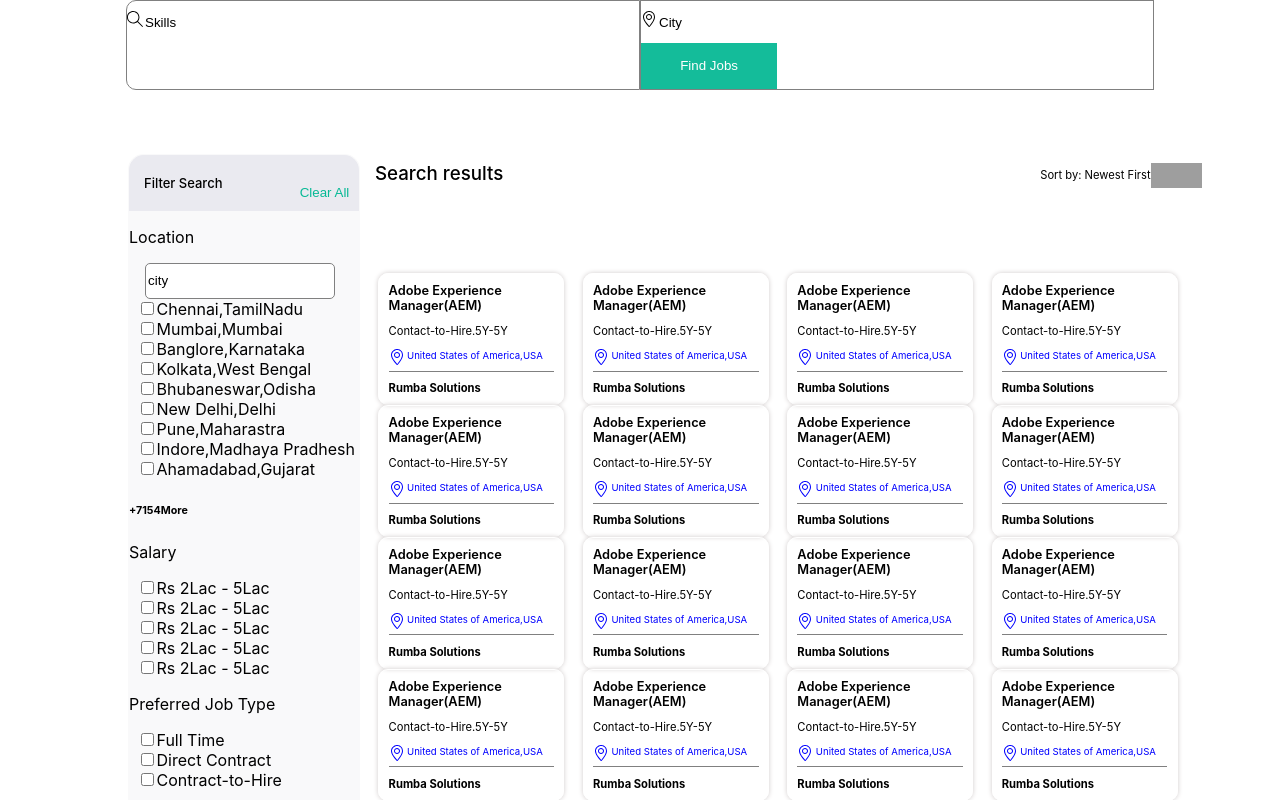
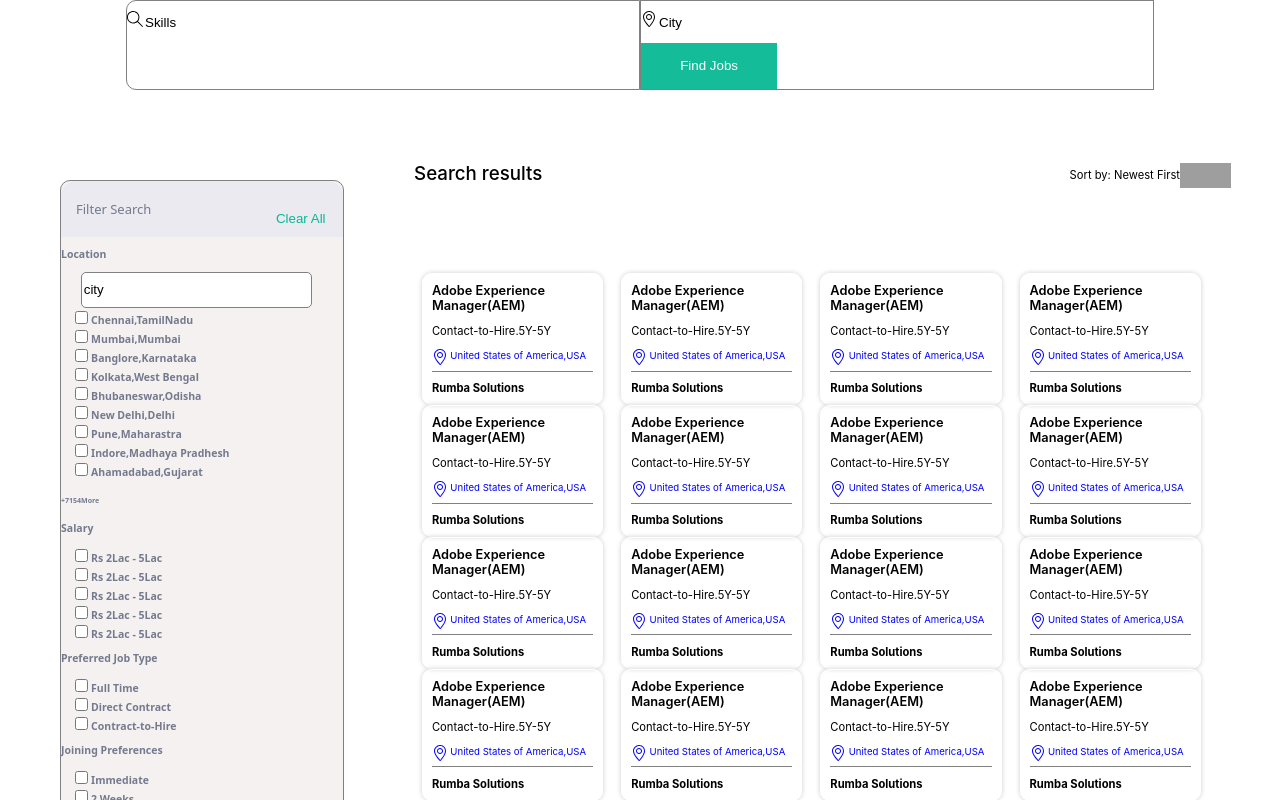
Before and after one commit to Ankita7520/Truetalent, a React (Create React App) app: page /Filter in a window 1280 px wide. Shown: the top 800 px of the page. Built offline with nearby package versions, Linux system fonts and the light colour scheme; grey boxes are pictures that could not be loaded; the HTML template or start-up script is replaced by a standard one.

Commit message:
complete upto country selector

```diff
--- /dev/null
+++ b/src/Add.jsx
@@ -0,0 +1,41 @@
+// import React, { useEffect, useState } from "react";
+
+// import  {useNavigate} from "react-router-dom"
+
+
+
+// const Add=()=>{
+
+
+
+//     const history = useNavigate();
+
+//     useEffect(() => {
+//         const timeoutId = setTimeout(() => {
+//           history('/home'); // Replace '/another-page' with the desired route
+//         }, 2000); // Delay of 2000 milliseconds = 2 seconds
+
+//         // Clean up the timeout on component unmount
+//         return () => clearTimeout(timeoutId);
+//       }, [history]);
+//     return(
+//         <div className="add-main">
+//             <div className="add-close">
+//                 X
+//             </div>
+//             <div className="add-boder">
+
+//             </div>
+//             <div>
+//                 <img src="https://truetalent.io/static/media/giveaway-banner.8511ff72.png" alt="" className="add-img"/>
+//             </div>
+//             <div style={{display:"flex"}} className="add-butt">
+//                 <button className="add-btt" id="add-btt">Register now</button>
+//                 <button className="add-btt" id="add-butt">Rules</button>
+//             </div>
+//         </div>
+//     )
+// }
+
+
+// export default Add
--- a/src/App.js
+++ b/src/App.js
@@ -10,7 +10,8 @@
 import Gigs from "./Gigs";
 import Forgot from "./Forgot";
 import Policy from "./Policy";
-import Filter from "./Filter"
+import Filter from "./Filter";
+import Add from "./Add";
 
 
 
@@ -31,6 +32,7 @@
             <Route path="/forgot" element={<Forgot></Forgot>}></Route>
             <Route path="/policy" element={<Policy></Policy>}></Route>
             <Route path="Filter" element={<Filter></Filter>}></Route>
+            <Route path="/Add" element={<Add></Add>}></Route>
         </Routes>
        </BrowserRouter>
 
--- a/src/Comp.css
+++ b/src/Comp.css
@@ -363,6 +363,7 @@
     border-radius: 5px;
     border: #ebecef;
     background-color: #efeeee;
+    outline: none;
 
 }
 #MR{
@@ -386,7 +387,7 @@
 
 }
 .SI{
-    width: 320px;
+    width: 340px;
     margin: 4%;
     border-radius: 5px;
     background-color: #14bc9a;
@@ -442,6 +443,7 @@
     border: 1px solid white;
     border-radius: 5px;
     margin-top: 7%;
+    border: none;
 }
 .cover{
     width: 450px;
@@ -885,6 +887,7 @@
     background-color: #f7f7f7;
     border: 1px solid #f7f7f7;
     margin-top: 7%;
+    outline: none;
 }
 .emp-inp5{
     width: 10.3vw;
@@ -1105,13 +1108,31 @@
     display: flex;
 }
 .sec-2-0{
-    border: 1px solid #f9f9fa;
+    /* border: 1px solid #f9f9fa;
     background-color: #f9f9fa;
     border-radius: 15px;
     width: 20%;
     margin-left: 10%;
-    margin-top: 5%;
+    margin-top: 5%; */
+    border: 1px solid gray;
+    /* width: 300px;
+    height: 1616px; */
+    border-radius: 10px;
+    /* margin-top: 50px;
+    margin-left: 230px; */
+    background-color: rgb(245, 241, 241);
+    font-family: 'Plus Jakarta Sans', sans-serif;
+    font-size: 10.5px;
+    font-weight:bold;
+    color: #747A8D;
+    position: relative;
+    left: 60px;
+    top: 90px;
+    width:290px
+
+
 }
+
 .sec-inp2{
     width: 80%;
     height: 4vh;
@@ -1150,7 +1171,8 @@
 }
 
 .sec-tab{
-  margin-left: 60%;
+  margin-left: 66%;
+
 }
 .sec-img-div{
     position: relative;
@@ -1193,9 +1215,10 @@
 .sec-main{
     display: flex;
     flex-wrap: wrap;
-    width: 100%;
+    width: 90%;
     position: relative;
     top: 50px;
+    left: 120px;
 }
 .sec-filter{
     position: relative;
@@ -1203,9 +1226,11 @@
 }
 .search-res{
     position: relative;
-    left: 15px;
+    /* left: 90px; */
     bottom: 10px;
     font-weight:500;
+    left: 130px;
+
 }
 .sortt{
     font-size:0.7em;
@@ -1225,6 +1250,18 @@
     position: relative;
     left: 15px;
     font-weight: 500;
+}
+.inputt{
+    width: 20.8vw;
+    height: 5vh;
+    border: 1px solid #f7f7f7;
+    background-color: #f7f7f7;
+    border-radius: 5px;
+    margin-top: 7%;
+}
+.input9{
+    background-color:white;
+
 }
 
 /* .cba{
--- a/src/Employer.jsx
+++ b/src/Employer.jsx
@@ -1,7 +1,26 @@
-import React from "react";
+import React, { useState } from "react";
 import {AiOutlineEye} from "react-icons/ai";
+import PhoneInput from "react-phone-input-2";
+import 'react-phone-input-2/lib/style.css';
+import {FiLock} from "react-icons/fi"
 
 const Employer=()=>{
+  const [PhoneNumber , setPhoneNumber] = useState('');
+    const [valid , setValid] = useState(true);
+
+    const handleChange =(value)=>{
+        setPhoneNumber(value);
+        setValid(validatePhoneNumber(value));
+    }
+
+    const validatePhoneNumber =(phoneNumber)=>{
+        const phoneNumberPattern =/^\d()$/;
+        return phoneNumberPattern.test(phoneNumber)
+    }
+    let[pass,setpassword]=useState(true)
+    let password=()=>{
+        setpassword(!pass)
+    }
 
     return(
         <div>
@@ -47,13 +66,23 @@
           <div>
             <input type="text" placeholder="Business Email Address" className="emp-inp2"/>
           </div>
-          <div>
-          <input type="number" placeholder="Phone number" className="emp-inp2"/>
-          </div>
+
+
+          <PhoneInput  className="input9"
+                country={'in'}
+                value={PhoneNumber}
+                onChange={handleChange}
+                inputProps={{
+                    required: true,
+                }}
+                />
+
+
           <div style={{display:"flex"}} className="emp-div-main">
             <div className="emp-div">
-              <input type="password" placeholder="Password" className="emp-inp3"/>
-              <AiOutlineEye></AiOutlineEye>
+              {/* <FiLock className="fl"></FiLock> */}
+              <input type={pass?"password":"text"} placeholder="Password" className="emp-inp3"/>
+              <AiOutlineEye id="ic-ai" onClick={password}></AiOutlineEye>
             </div>
             <div>
               <input type="password" placeholder="Confirm Password" className="emp-inp1"/>
--- a/src/Filter.jsx
+++ b/src/Filter.jsx
@@ -4,7 +4,7 @@
 const Filter=()=>{
     return(
         <div>
-            <div>
+            <div >
       <div className="sec-1">
         <div className="sec-div-1" id="sec-div-1">
         <SlMagnifier></SlMagnifier>
@@ -17,8 +17,8 @@
         </div>
       </div>
       <div className="sec-2" style={{display:"flex"}}>
-      <div className="sec-2-0">
-          <div className="sec-div1">
+      <div className="sec-2-0" style={{fontFamily:"system-ui,sans-serif"}} >
+          <div className="sec-div1" >
              <h3 className="filter-search">Filter Search</h3>
              <button className="sec-clear">Clear All</button>
           </div>
--- a/src/Login.jsx
+++ b/src/Login.jsx
@@ -1,4 +1,3 @@
-// import { floatButtonPrefixCls } from "antd/es/float-button/FloatButton";
 import React, { useState } from "react";
 import { FcGoogle } from "react-icons/fc"
 import {AiOutlineMail} from "react-icons/ai"
@@ -6,8 +5,11 @@
 import { useNavigate } from "react-router-dom";
 
 
-const Login =()=>{
+const Login=()=>{
     let[pass,setpassword]=useState(true)
+
+    const [email , setemail] = useState("")
+    const [pasword, setpasword] = useState("")
     let password=()=>{
         setpassword(!pass)
     }
@@ -18,6 +20,19 @@
     }
     let giga=()=>{
         navigate("/Gigs")
+    }
+
+    let handlesubmit=()=>{
+        if (email === "") {
+            alert("Please enter Email")
+            return
+        }
+        if (pasword === "") {
+            alert("Please enter Password")
+        } else {
+            alert("Login Successfull")
+        }
+
     }
     return(
         <div>
@@ -51,14 +66,13 @@
                     <h3 className="inlog">Log in to True Talent</h3>
                     <div>
                         <div className="ic-ai">
-
                         <AiOutlineMail className="ao" ></AiOutlineMail>
 
-                        <input type="email" placeholder="Email" className="email" /><br></br>
+                      <input type="email" placeholder="Email" className="email" onChange={e=>setemail(e.target.value)}/><br></br>
                       </div>
                       <div className="ic-fi">
                       <FiLock className="fl"></FiLock>
-                        <input type={pass?"text": "password"}  placeholder="Password" className="password"/>
+                      <input type={pass?"text": "password"}  placeholder="Password" className="password" onChange={e=>setpasword(e.target.value)}/>
                       <FiEye id="ic-ai" onClick={password}></FiEye>
                       </div>
                       <div style={{display:"flex"}}>
@@ -69,8 +83,8 @@
 
                   </div>
                   <div>
-                        <button className="SI">Sign in</button><br></br>
-                        <h5 className="or"> ____________________________OR________________________________</h5>
+                      <button className="SI" onClick={handlesubmit}>Sign in</button><br></br>
+                      <h5 className="or"> ____________________________OR___________________________</h5>
                       <button className="google">
                           <FcGoogle className="gg"></FcGoogle>Continue with Google</button>
                       <h4 className="JS">(For Job seekers only)</h4>
--- a/src/Navbar.jsx
+++ b/src/Navbar.jsx
@@ -26,6 +26,7 @@
     let magn=()=>{
         navigate("/Filter")
     }
+
     return(
     <div className="main">
         <nav>
```
Lines whose indentation alone changed are shown as unchanged.
